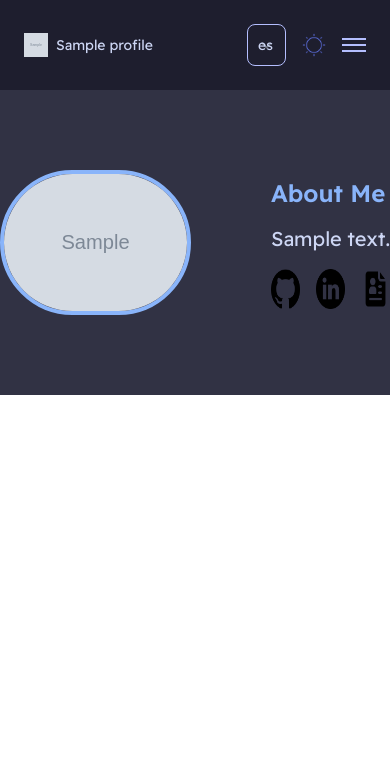
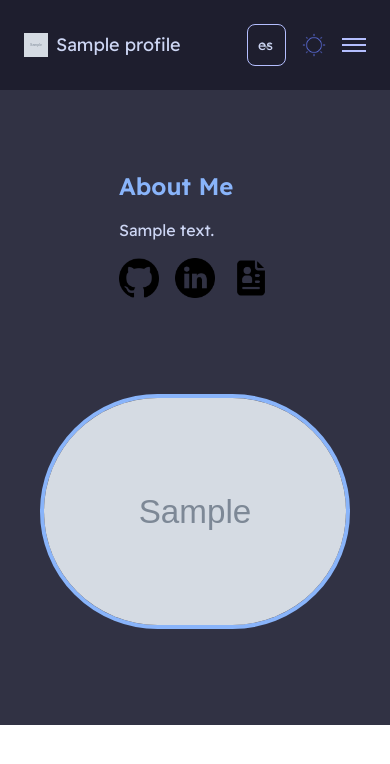
Before and after one commit to caferven/portfolio, a Django app: template portfolio/templates/portfolio/index.html in a window 390 px wide. Shown: the top 764 px of the page. Run offline with Django 5.2, Linux system fonts and the light colour scheme; tables that the repository leaves empty hold one stand-in row (values such as "Sample post"); the template is opened without the code that fills it: values that come from a table or form of the project are taken from there, most other values are stand-ins (such as "Sample title", 1, 10 or a date in 2020); grey boxes marked "Sample" are stand-in pictures; parts of the project's set-up code (start-up, migrations or seed data) failed here and were passed over.

Commit message:
add responsiveness to the about me section

```diff
--- a/portfolio/templates/portfolio/base.html
+++ b/portfolio/templates/portfolio/base.html
@@ -17,18 +17,18 @@
         <title>{{ profile.name }}'s portfolio</title>
     </head>
     <body class="font-readex dark">
-        <header class="bg-l-white dark:bg-f-gray">
+        <header class="bg-l-crust dark:bg-f-gray">
             <nav class="container mx-auto p-6 lg:px-8 flex items-center justify-between">
                 <div class="flex items-center gap-2">
                     <img src="{{ profile.logo.url }}" alt="profile image" class="size-6"/>
-                    <span class="text-black dark:text-f-white text-sm">{{ profile.name }}</span>
+                    <span class="text-l-gray-dark dark:text-f-white text-lg">{{ profile.name }}</span>
                 </div>
                 <div class="hidden lg:flex lg:gap-x-12">
-                    <a href="{% url 'index' %}" class="text-sm font-semibold leading-6 text-l-gray-dark dark:text-f-white hover:text-l-lavender dark:hover:text-f-lavender">{% translate "Home" %}</a>
-                    <a href="{% url 'index' %}#about" class="text-sm font-semibold leading-6 text-l-gray-dark dark:text-f-white hover:text-l-lavender dark:hover:text-f-lavender">{% translate "About Me" %}</a>
-                    <a href="{% url 'index' %}#experience" class="text-sm font-semibold leading-6 text-l-gray-dark dark:text-f-white hover:text-l-lavender dark:hover:text-f-lavender">{% translate "Experience" %}</a>
-                    <a href="{% url 'index' %}#projects" class="text-sm font-semibold leading-6 text-l-gray-dark dark:text-f-white hover:text-l-lavender dark:hover:text-f-lavender">{% translate "Projects" %}</a>
-                    <a href="{% url 'index' %}#contact" class="text-sm font-semibold leading-6 text-l-gray-dark dark:text-f-white hover:text-l-lavender dark:hover:text-f-lavender">{% translate "Contact" %}</a>
+                    <a href="{% url 'index' %}" class="text-lg font-semibold leading-6 text-l-gray-dark dark:text-f-white hover:text-l-lavender dark:hover:text-f-lavender">{% translate "Home" %}</a>
+                    <a href="{% url 'index' %}#about" class="text-lg font-semibold leading-6 text-l-gray-dark dark:text-f-white hover:text-l-lavender dark:hover:text-f-lavender">{% translate "About Me" %}</a>
+                    <a href="{% url 'index' %}#experience" class="text-lg font-semibold leading-6 text-l-gray-dark dark:text-f-white hover:text-l-lavender dark:hover:text-f-lavender">{% translate "Experience" %}</a>
+                    <a href="{% url 'index' %}#projects" class="text-lg font-semibold leading-6 text-l-gray-dark dark:text-f-white hover:text-l-lavender dark:hover:text-f-lavender">{% translate "Projects" %}</a>
+                    <a href="{% url 'index' %}#contact" class="text-lg font-semibold leading-6 text-l-gray-dark dark:text-f-white hover:text-l-lavender dark:hover:text-f-lavender">{% translate "Contact" %}</a>
                 </div>
                 <div class="flex items-center gap-4">
                         <form action="{% url 'set_language' %}" method="post">{% csrf_token %}
@@ -52,7 +52,7 @@
                         <div class="w-6 h-0.5 bg-black dark:bg-f-lavender"></div>
                     </div>
                 </div>
-                <ul id="dropdown-menu" class="hidden absolute left-0 top-0 w-full bg-l-white dark:bg-f-gray p-10 space-y-4 text-center">
+                <ul id="dropdown-menu" class="hidden absolute left-0 top-0 w-full bg-l-crust dark:bg-f-gray p-10 space-y-4 text-center">
                     <li>
                         <a href="{% url 'index' %}" class="text-sm font-semibold leading-6 text-l-gray-dark dark:text-f-white hover:text-l-lavender dark:hover:text-f-lavender">{% translate "Home" %}</a>
                     </li>
@@ -72,7 +72,7 @@
             </nav>
         </header>
 
-        <main role="main" class="dark:bg-f-gray-light dark:text-f-white">
+        <main role="main" class="bg-l-white dark:bg-f-gray-light dark:text-f-white">
             {% block content %}{% endblock %}
         </main>
 
--- a/portfolio/templates/portfolio/index.html
+++ b/portfolio/templates/portfolio/index.html
@@ -2,17 +2,18 @@
 {% load i18n %}
 {% load static %}
 {% block content %}
-    <section id="about">
-        <div class="container mx-auto flex py-20 gap-20">
-            <div class="relative rounded-full overflow-hidden border-4 border-f-blue">
+    <section id="about" class="px-10">
+        <div class="container mx-auto flex flex-col-reverse lg:flex-row py-20 gap-20 justify-center items-center">
+            <div class="relative overflow-hidden">
                 <img
                     src="{{ profile.image.url }}"
                     alt="profile image"
+                    class="border-4 border-f-blue rounded-full my-4"
                 />
             </div>
-            <div class="my-auto flex flex-col gap-4">
+            <div class="my-auto flex flex-col gap-4 overflow-x-auto">
                 <h1 class="font-semibold dark:text-f-blue text-f-blue text-2xl">About Me</h1>
-                <pre class="font-readex dark:text-f-white text-l-gray-dark text-xl">{{ profile.description }}</pre>
+                <div class="font-readex dark:text-f-white text-l-gray-dark text-l whitespace-pre-wrap">{{ profile.description }}</div>
                 <div class="flex flex-row gap-4">
                     {% if profile.github_url %}
                     <a
@@ -31,10 +32,8 @@
                     {% endif %}
 
                     {% if profile.resume %}
-                    <a
-                        href="{{ profile.resume }}"
-                    >
-                        <img src="{% static 'img/resume-logo.png' %}" alt="Linkedin Logo" class="size-10 cursor-pointer">
+                    <a href="{{ profile.resume.url }}" download>
+                        <img src="{% static 'img/resume-logo.png' %}" alt="Resume Logo" class="size-10 cursor-pointer">
                     </a>
                     {% endif %}
                 </div>
--- a/static/css/output.css
+++ b/static/css/output.css
@@ -812,6 +812,11 @@ select {
   margin-right: auto;
 }
 
+.my-4 {
+  margin-top: 1rem;
+  margin-bottom: 1rem;
+}
+
 .my-auto {
   margin-top: auto;
   margin-bottom: auto;
@@ -863,8 +868,16 @@ select {
   flex-direction: column;
 }
 
+.flex-col-reverse {
+  flex-direction: column-reverse;
+}
+
 .items-center {
   align-items: center;
+}
+
+.justify-center {
+  justify-content: center;
 }
 
 .justify-between {
@@ -899,6 +912,14 @@ select {
   overflow: hidden;
 }
 
+.overflow-x-auto {
+  overflow-x: auto;
+}
+
+.whitespace-pre-wrap {
+  white-space: pre-wrap;
+}
+
 .rounded-full {
   border-radius: 9999px;
 }
@@ -930,6 +951,11 @@ select {
   background-color: rgb(17 17 27 / var(--tw-bg-opacity));
 }
 
+.bg-l-crust {
+  --tw-bg-opacity: 1;
+  background-color: rgb(220 224 232 / var(--tw-bg-opacity));
+}
+
 .bg-l-white {
   --tw-bg-opacity: 1;
   background-color: rgb(239 241 245 / var(--tw-bg-opacity));
@@ -945,6 +971,11 @@ select {
 
 .p-6 {
   padding: 1.5rem;
+}
+
+.px-10 {
+  padding-left: 2.5rem;
+  padding-right: 2.5rem;
 }
 
 .py-20 {
@@ -965,14 +996,14 @@ select {
   line-height: 2rem;
 }
 
+.text-lg {
+  font-size: 1.125rem;
+  line-height: 1.75rem;
+}
+
 .text-sm {
   font-size: 0.875rem;
   line-height: 1.25rem;
-}
-
-.text-xl {
-  font-size: 1.25rem;
-  line-height: 1.75rem;
 }
 
 .font-semibold {
@@ -981,11 +1012,6 @@ select {
 
 .leading-6 {
   line-height: 1.5rem;
-}
-
-.text-black {
-  --tw-text-opacity: 1;
-  color: rgb(17 17 27 / var(--tw-text-opacity));
 }
 
 .text-f-blue {
@@ -1059,6 +1085,10 @@ select {
     display: flex;
   }
 
+  .lg\:flex-row {
+    flex-direction: row;
+  }
+
   .lg\:gap-x-12 {
     -moz-column-gap: 3rem;
          column-gap: 3rem;
--- a/tailwind.config.js
+++ b/tailwind.config.js
@@ -28,6 +28,7 @@ module.exports = {
       'l-gray': '#5c5f77',
       'l-gray-light': '#9ca0b0',
       'l-white': '#eff1f5',
+      'l-crust': '#dce0e8',
       'black': '#11111b'
     },
     fontFamily: {
```
